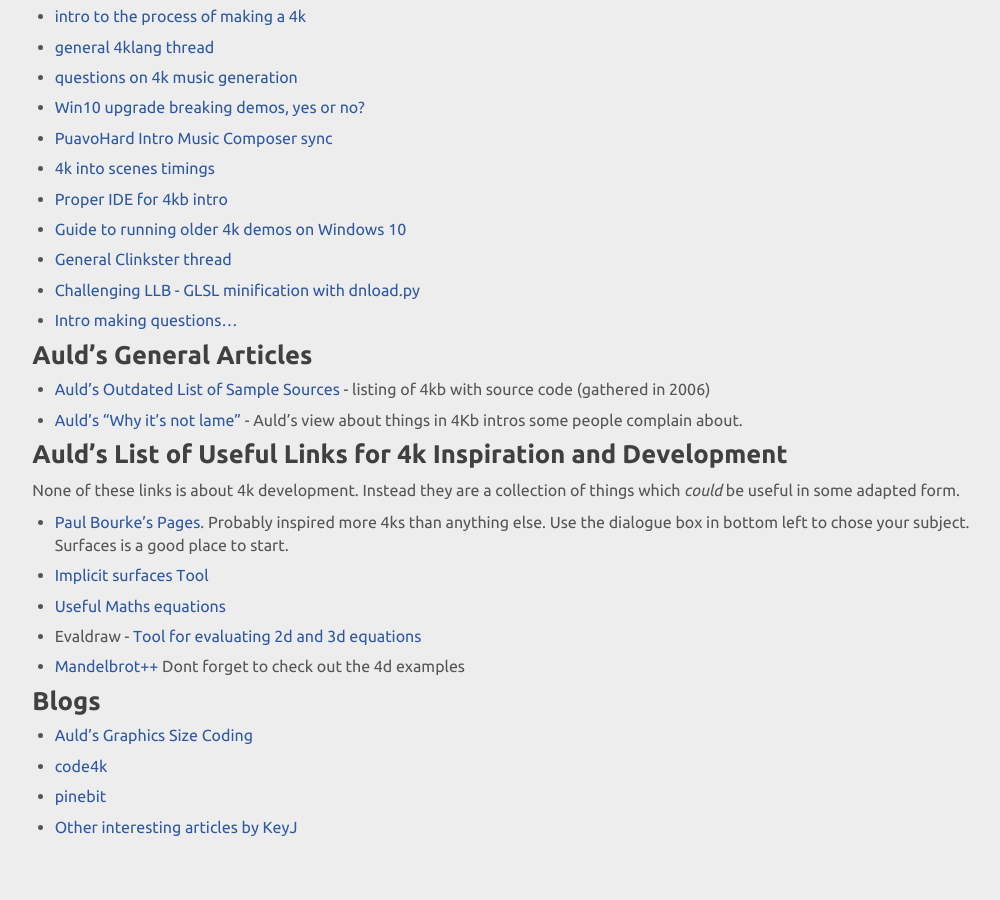
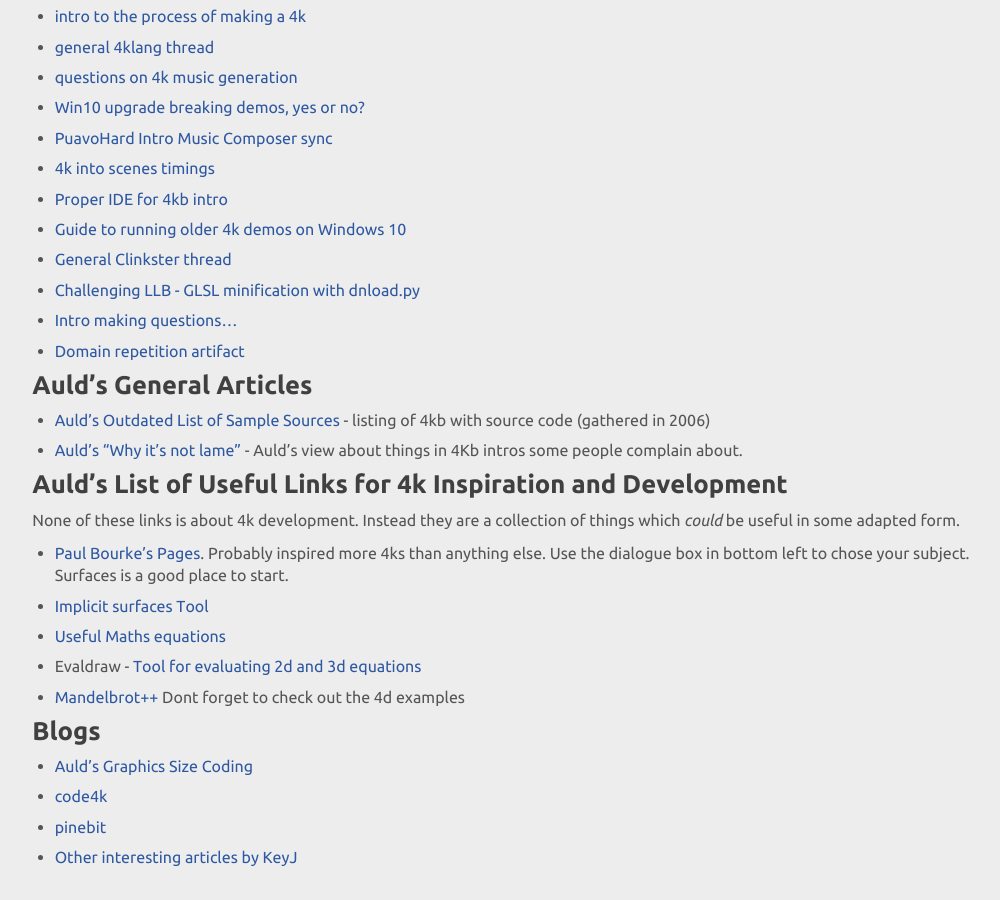
Before and after one commit to in4k/in4k.github.io, a Jekyll site: the page built from wiki/other-resources.markdown, in a window 1280 px wide and 900 px high, scrolled down 743 px. Shown: the whole window, without its empty margins (137-1137 px from the left). Built offline with Jekyll 4.4.1, drawn with Linux system fonts in a browser that asks for light colours; before the commit the page ends 1613 px from its top, so only the background shows below that.

Commit message:
Update other-resources.markdown

```diff
--- a/wiki/other-resources.markdown
+++ b/wiki/other-resources.markdown
@@ -40,6 +40,7 @@
 * [General Clinkster thread](http://www.pouet.net/topic.php?which=11181)
 * [Challenging LLB - GLSL minification with dnload.py](http://www.pouet.net/topic.php?which=11220)
 * [Intro making questions...](http://www.pouet.net/topic.php?which=11222)
+* [Domain repetition artifact](http://www.pouet.net/topic.php?which=11363)
 
 # Auld's General Articles
 
```
